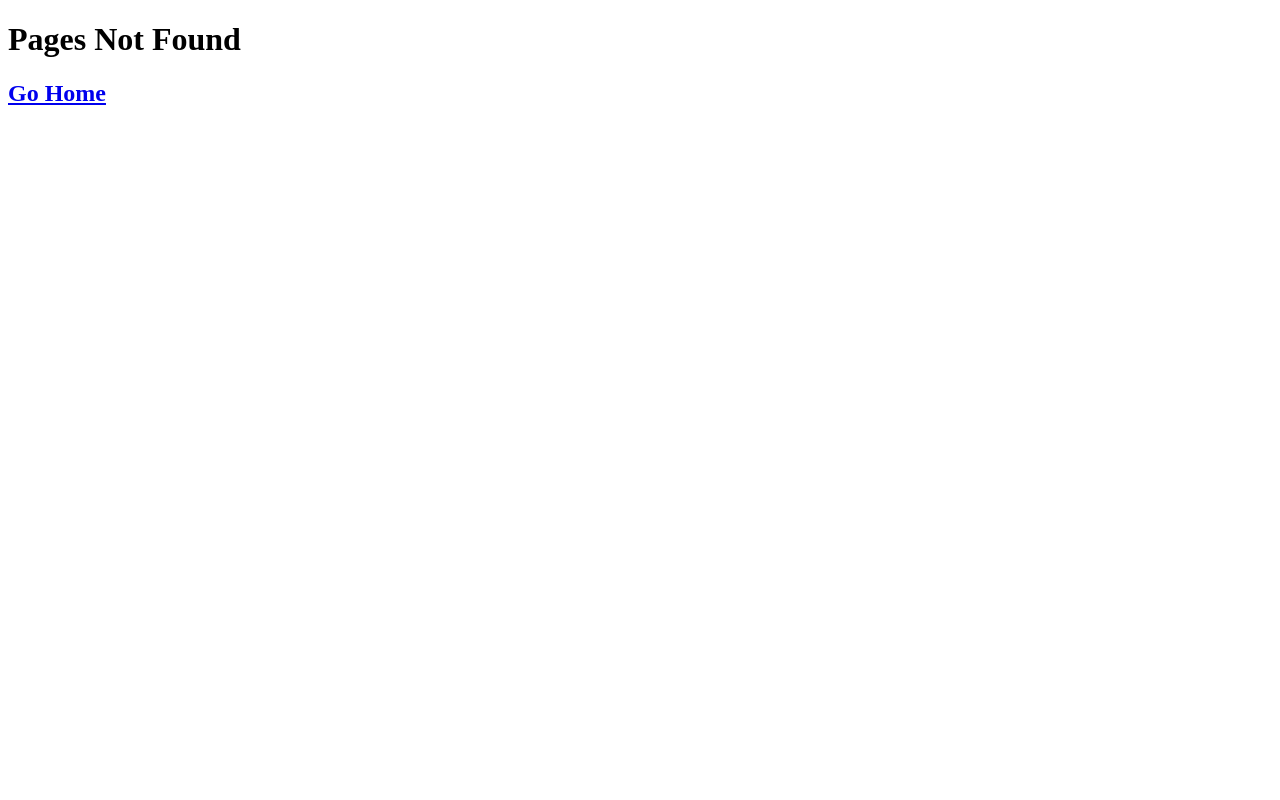
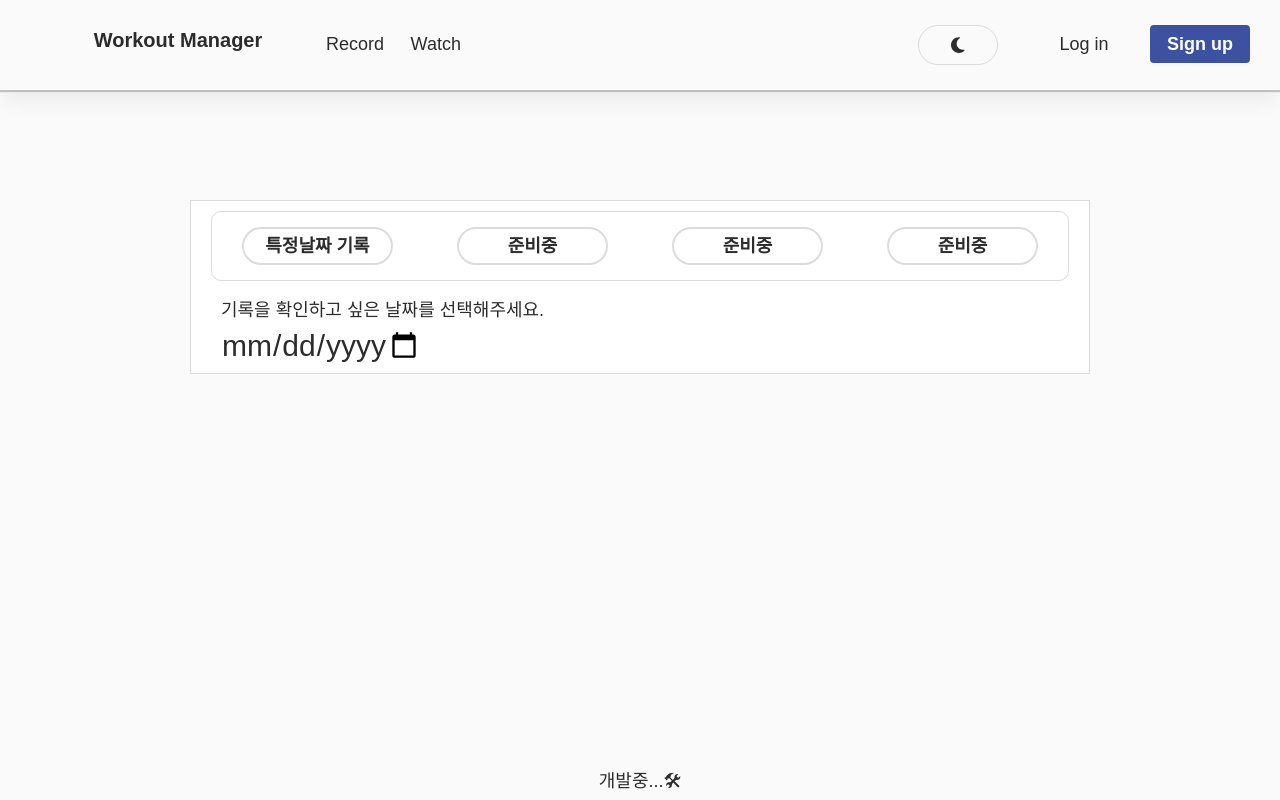
Before and after one commit to wujuno/workout-manager, a React (Create React App) app: page /watch/1/sdate in a window 1280 px wide. Before the commit this address had no page. Built offline with nearby package versions, Linux system fonts and the light colour scheme.

Commit message:
Add oneRecordwatch

```diff
--- a/src/components/Header.tsx
+++ b/src/components/Header.tsx
@@ -74,7 +74,7 @@ function Header () {
             <Items>
                 <Item>
                 <Link to="record"><span>Record</span></Link>
-                <Link to="watch/username"><span>Watch</span></Link>
+                <Link to={`/watch/${data?.me?.username}`}><span>Watch</span></Link>
                 </Item>
             </Items>
             <Validation>
--- /dev/null
+++ b/src/hooks/useSeeRecord.tsx
@@ -0,0 +1,44 @@
+import { gql, useQuery } from "@apollo/client";
+
+const SEERECORD_QUERY = gql`
+    query seeRecord($date:String!) {
+        seeRecord(date:$date) {
+            id
+            date
+            items {
+                id
+                name
+                times
+                setTimes
+                weight
+                restTime
+            }
+        }
+    }
+`;
+
+interface useSeeRecordQuery {
+    seeRecord: {
+        id: number
+        date: string
+        items: {
+            id: number
+            name: string
+            times: number
+            setTimes: number
+            weight: number
+            restTime: number
+        }[]
+    }
+}
+
+function useSeeRecord (date:string) {
+    const {data} = useQuery<useSeeRecordQuery>(SEERECORD_QUERY, {
+        variables: {
+            date
+        }
+    });
+    return {data};
+}
+
+export default useSeeRecord;
--- a/src/screens/Watch.tsx
+++ /dev/null
@@ -1,25 +0,0 @@
-import { Helmet } from "react-helmet-async";
-import { Outlet } from "react-router-dom";
-import styled from "styled-components";
-import SLayout from "../components/Layout";
-import { BaseBox } from "../components/shared";
-
-const Banner = styled(BaseBox)`
-    width:1020px;
-    height: 300px;
-`;
-
-function Watch (){
-    return (
-        <SLayout>
-            <Helmet>
-                <title>Watch | WM</title>
-            </Helmet>
-            <Banner>
-            <Outlet/>
-            </Banner>
-        </SLayout>
-    )
-}
-
-export default Watch;
--- /dev/null
+++ b/src/screens/watch/Date.tsx
@@ -0,0 +1,45 @@
+import { useEffect } from "react";
+import { useForm } from "react-hook-form";
+import { Outlet, useNavigate } from "react-router-dom";
+import styled from "styled-components";
+
+
+const Wrapper = styled.div`
+    margin-top:20px;
+    width:100%;
+    padding:0px 10px;
+`;
+const Container = styled.div`
+    display:flex;
+    flex-direction: column;
+`;
+const Input = styled.input`
+    margin-top:10px;
+    width:200px;
+    font-size:30px;
+`;
+
+
+function Date() {
+    const {register, watch} = useForm();
+    const navigate = useNavigate();
+    useEffect(()=>{
+        navigate(`${watch("date")}`);
+    },[watch("date")]);
+    return (
+        <Wrapper>
+            <Container>
+            <span>기록을 확인하고 싶은 날짜를 선택해주세요.</span>
+                <Input
+                    type="date"
+                    {...register("date")} />
+            <Outlet context={
+                {date:watch("date")}
+            }/>
+            </Container>
+        </Wrapper>
+    )
+
+}
+
+export default Date;
--- /dev/null
+++ b/src/screens/watch/SeeOneRecord.tsx
@@ -0,0 +1,58 @@
+import { useOutletContext} from "react-router-dom";
+import styled from "styled-components";
+import useSeeRecord from "../../hooks/useSeeRecord";
+
+
+const ListWrapper = styled.div`
+    margin-top: 30px;
+    padding: 0px 30px;
+`;
+const ListBox = styled.div`
+    padding: 10px 0px;
+    display:grid;
+    grid-template-columns: repeat(6,1fr);
+    text-align:center;
+    span:first-child {
+        grid-column: 1 / 3
+    }
+`;
+
+interface IOutletContext {
+    date: string
+}
+
+function SeeOneRecord () {
+    const {date} = useOutletContext<IOutletContext>();
+    const {data} = useSeeRecord(date);
+    return (
+        <ListWrapper>
+                {data
+                    ?<div>
+                            <ListBox>
+                                    <span>이름</span>
+                                    <span>세트수(회)</span>
+                                    <span>횟수(회)</span>
+                                    <span>무게(kg)</span>
+                                    <span>쉬는시간(초)</span>
+                                </ListBox>
+                            {data?.seeRecord?.items.map(
+                        item => (
+
+                                <ListBox>
+                                    <span>{item.name}</span>
+                                    <span>{item.setTimes}</span>
+                                    <span>{item.times}</span>
+                                    <span>{item.weight}</span>
+                                    <span>{item.restTime}</span>
+                                </ListBox>
+
+                        )
+                    )}
+                    </div>
+                    : null
+                }
+            </ListWrapper>
+    )
+}
+
+export default SeeOneRecord;
--- /dev/null
+++ b/src/screens/watch/Watch.tsx
@@ -0,0 +1,57 @@
+import { Helmet } from "react-helmet-async";
+import { Link, Outlet } from "react-router-dom";
+import styled from "styled-components";
+import SLayout from "../../components/Layout";
+import { BaseBox } from "../../components/shared";
+import useSeeRecord from "../../hooks/useSeeRecord";
+
+const Wrapper = styled(BaseBox)`
+    width:900px;
+    padding: 10px 20px;
+    display: flex;
+    flex-direction: column;
+    align-items: center;
+`;
+
+const WatchHeader = styled(BaseBox)`
+    padding:15px 30px;
+    border-radius: 10px;
+    display:grid;
+    grid-template-columns: repeat(4,1fr);
+    grid-column-gap: 4rem;
+    text-align: center;
+`;
+
+const HeaderTitle = styled.div`
+    padding: 8px 0px;
+    border: 2px solid ${(props) => props.theme.borderColor};
+    border-radius: 20px;
+    font-weight:600;
+    &:hover {
+        border: 2px solid ${(props) => props.theme.accentColor};
+    }
+
+`;
+
+function Watch (){
+    return (
+        <SLayout>
+            <Helmet>
+                <title>Watch | WM</title>
+            </Helmet>
+            <Wrapper>
+                <WatchHeader>
+                    <Link to="sdate">
+                        <HeaderTitle>특정날짜 기록</HeaderTitle>
+                    </Link>
+                    <Link to="sdate33"><HeaderTitle>준비중</HeaderTitle></Link>
+                    <Link to="sdate33"><HeaderTitle>준비중</HeaderTitle></Link>
+                    <Link to="sdate33"><HeaderTitle>준비중</HeaderTitle></Link>
+                    </WatchHeader>
+            <Outlet/>
+            </Wrapper>
+        </SLayout>
+    )
+}
+
+export default Watch;
```
Also changed, not shown: src/Router.tsx (+15 -2 lines), src/screens/Date.tsx (deleted, +0 -15 lines).
